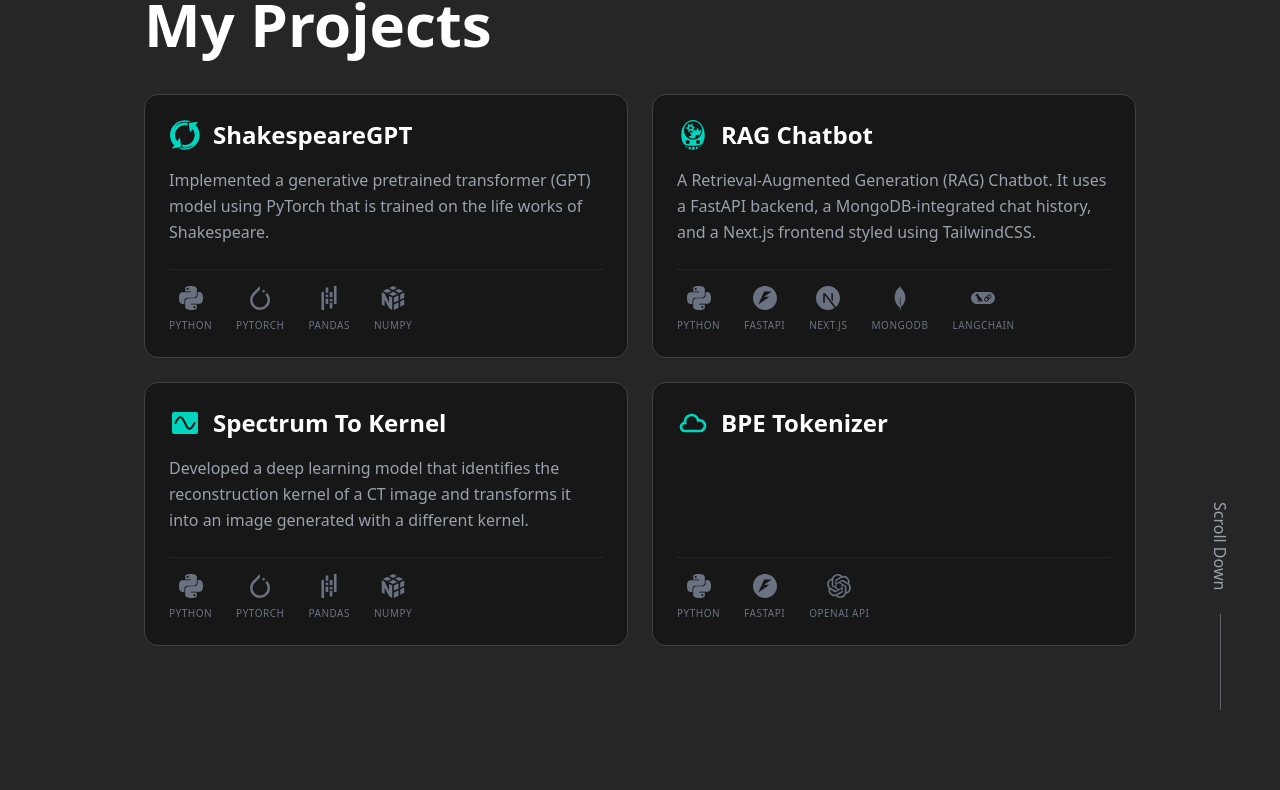
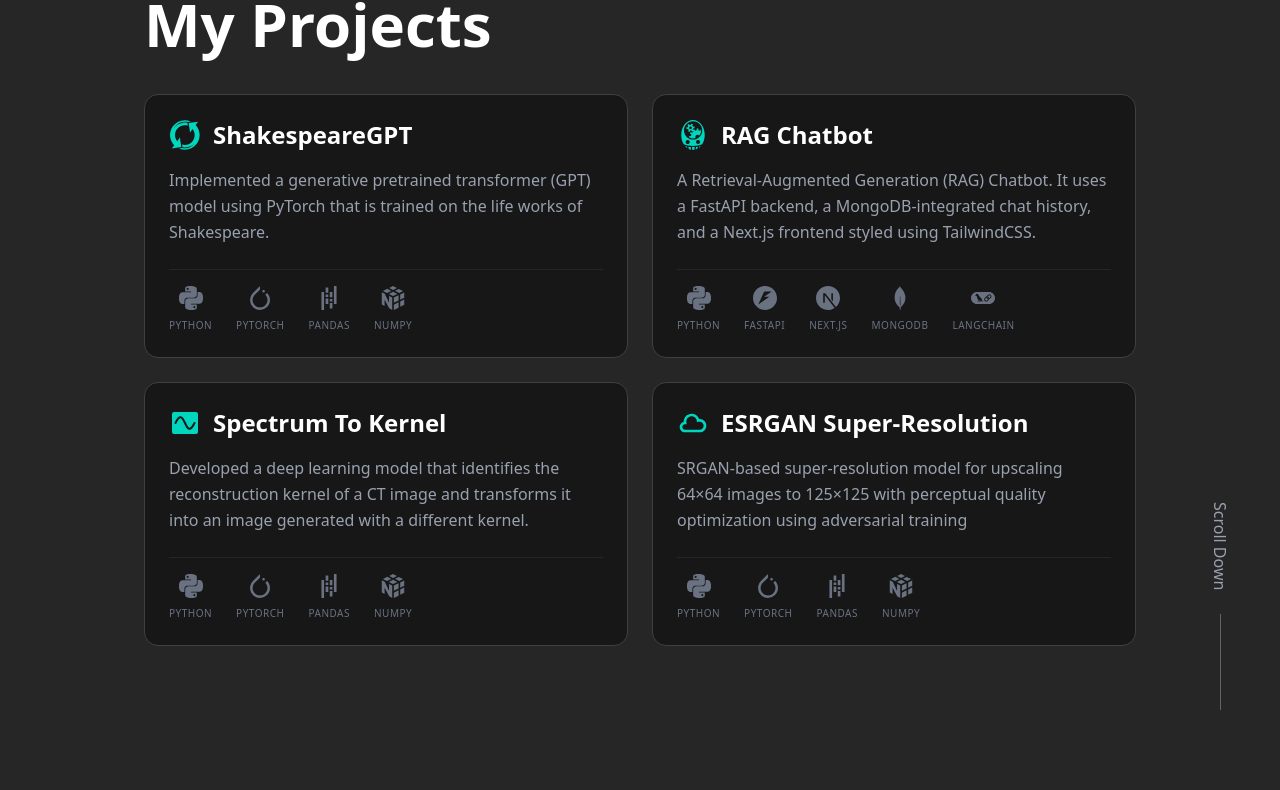
Before and after one commit to Charan6924/PersonalPortfolio, a Next.js app: page / in a window 1280 px wide. Shown: the part 1702-2492 px from the top of the page. Built offline with nearby package versions, Linux system fonts and the light colour scheme; no server answers.

Commit message:
updated projects

```diff
--- a/components/ui/projects.jsx
+++ b/components/ui/projects.jsx
@@ -19,7 +19,7 @@ const Projects = () => {
       <div className='grid grid-cols-1 md:grid-cols-2 gap-6 mt-6 w-full pb-20'>
 
         <a className='relative group bg-neutral-900 flex flex-col border border-neutral-700 rounded-xl hover:border-teal-400 transition-colors p-6 h-full'
-          href='https://github.com/Charan6924/CycleGAN'
+          href='https://github.com/Charan6924/ShakespeareGPT'
           target='_blank'>
             <div className='absolute top-6 right-6 opacity-0 group-hover:opacity-100 transition-opacity duration-300'>
             <ExternalLink className='w-5 h-5 text-teal-400' />
@@ -137,19 +137,19 @@ const Projects = () => {
 
         <a className='relative group bg-neutral-900 flex flex-col border border-neutral-700 rounded-xl hover:border-teal-400 transition-colors p-6 h-full'
         target='_blank'
-          href='https://github.com/Charan6924/Weather-Agent'>
+          href='https://github.com/Charan6924/SuperResolution'>
             <div className='absolute top-6 right-6 opacity-0 group-hover:opacity-100 transition-opacity duration-300'>
             <ExternalLink className='w-5 h-5 text-teal-400' />
           </div>
           <div className='mb-4'>
             <h2 className='text-2xl font-bold text-white flex items-center gap-3'>
               <TiWeatherCloudy className='w-8 h-8 text-teal-400 flex-shrink-0'/>
-              BPE Tokenizer
+              ESRGAN Super-Resolution
             </h2>
           </div>
           <div className='flex-grow'>
             <p className='text-gray-400 mb-6 leading-relaxed'>
-
+              SRGAN-based super-resolution model for upscaling 64×64 images to 125×125 with perceptual quality optimization using adversarial training
             </p>
           </div>
            <div className='flex flex-wrap items-center gap-4 sm:gap-6 pt-4 border-t border-neutral-800'>
@@ -157,13 +157,17 @@ const Projects = () => {
               <SiPython className='text-2xl text-gray-500 group-hover:text-teal-400 transition-colors'/>
               <span className='text-[10px] uppercase tracking-wider text-gray-500 font-medium group-hover:text-gray-300'>Python</span>
             </div>
-             <div className='flex flex-col items-center gap-2'>
-              <SiFastapi className='text-2xl text-gray-500 group-hover:text-teal-400 transition-colors'/>
-              <span className='text-[10px] uppercase tracking-wider text-gray-500 font-medium group-hover:text-gray-300'>FastAPI</span>
+            <div className='flex flex-col items-center gap-2'>
+              <SiPytorch className='text-2xl text-gray-500 group-hover:text-teal-400 transition-colors'/>
+              <span className='text-[10px] uppercase tracking-wider text-gray-500 font-medium group-hover:text-gray-300'>Pytorch</span>
             </div>
             <div className='flex flex-col items-center gap-2'>
-              <SiOpenai className='text-2xl text-gray-500 group-hover:text-teal-400 transition-colors'/>
-              <span className='text-[10px] uppercase tracking-wider text-gray-500 font-medium group-hover:text-gray-300'>OpenAI API</span>
+              <SiPandas className='text-2xl text-gray-500 group-hover:text-teal-400 transition-colors'/>
+              <span className='text-[10px] uppercase tracking-wider text-gray-500 font-medium group-hover:text-gray-300'>Pandas</span>
+            </div>
+            <div className='flex flex-col items-center gap-2'>
+              <SiNumpy className='text-2xl text-gray-500 group-hover:text-teal-400 transition-colors'/>
+              <span className='text-[10px] uppercase tracking-wider text-gray-500 font-medium group-hover:text-gray-300'>Numpy</span>
             </div>
           </div>
         </a>
--- a/components/ui/skills.jsx
+++ b/components/ui/skills.jsx
@@ -57,18 +57,12 @@ const Skills = () => {
   }
 ];
   return (
-    // Changed: pt-24 (clear navbar), p-6 (mobile padding), lg:px-36 (desktop padding)
     <div className='min-h-screen pt-24 flex flex-col items-start max-w-7xl mx-auto p-6 lg:px-36 relative overflow-hidden'>
-
-      {/* Changed: Hide Sidebar on mobile */}
       <div className="hidden lg:block">
         <LeftScroll to='#projects'/>
       </div>
 
-      {/* Changed: Responsive text size */}
       <h1 className='text-4xl md:text-6xl font-bold text-left mb-10 text-white'>Skills</h1>
-
-      {/* Changed: Grid stack on mobile (cols-1), side-by-side on desktop (cols-2) */}
       <div className='grid grid-cols-1 md:grid-cols-2 gap-6 w-full'>
         {skillsData.map((skillCategory, index) => (
           <div key={index} className='p-6 bg-neutral-900 border border-neutral-700 rounded-xl hover:border-teal-400 transition-colors h-full'>
@@ -78,7 +72,6 @@ const Skills = () => {
                 <h3 className='text-white text-xl font-bold'>{skillCategory.category}</h3>
               </div>
 
-              {/* Changed: Added flex-wrap to prevent overflow on small screens */}
               <div className="flex flex-wrap gap-6 mt-2">
                         {skillCategory.items.map((item, idx) => (
                             <div key={idx} className="group flex flex-col items-center gap-3">
@@ -96,14 +89,13 @@ const Skills = () => {
         ))}
       </div>
 
-        {/* Changed: Adjusted margin top for better spacing on mobile */}
         <div className="mt-12 flex items-center gap-3 p-3 px-5 rounded-full bg-teal-400/5 border border-teal-400/10 max-w-fit">
         <span className="relative flex h-2 w-2">
           <span className="animate-ping absolute inline-flex h-full w-full rounded-full bg-teal-400 opacity-75"></span>
           <span className="relative inline-flex rounded-full h-2 w-2 bg-teal-500"></span>
         </span>
         <p className="text-xs font-medium text-teal-200 tracking-wide">
-          CURRENTLY LEARNING: <span className="text-white">Rust and System Design</span>
+          CURRENTLY LEARNING: <span className="text-white">NLP and Language Modelling</span>
         </p>
 </div>
     </div>
```
